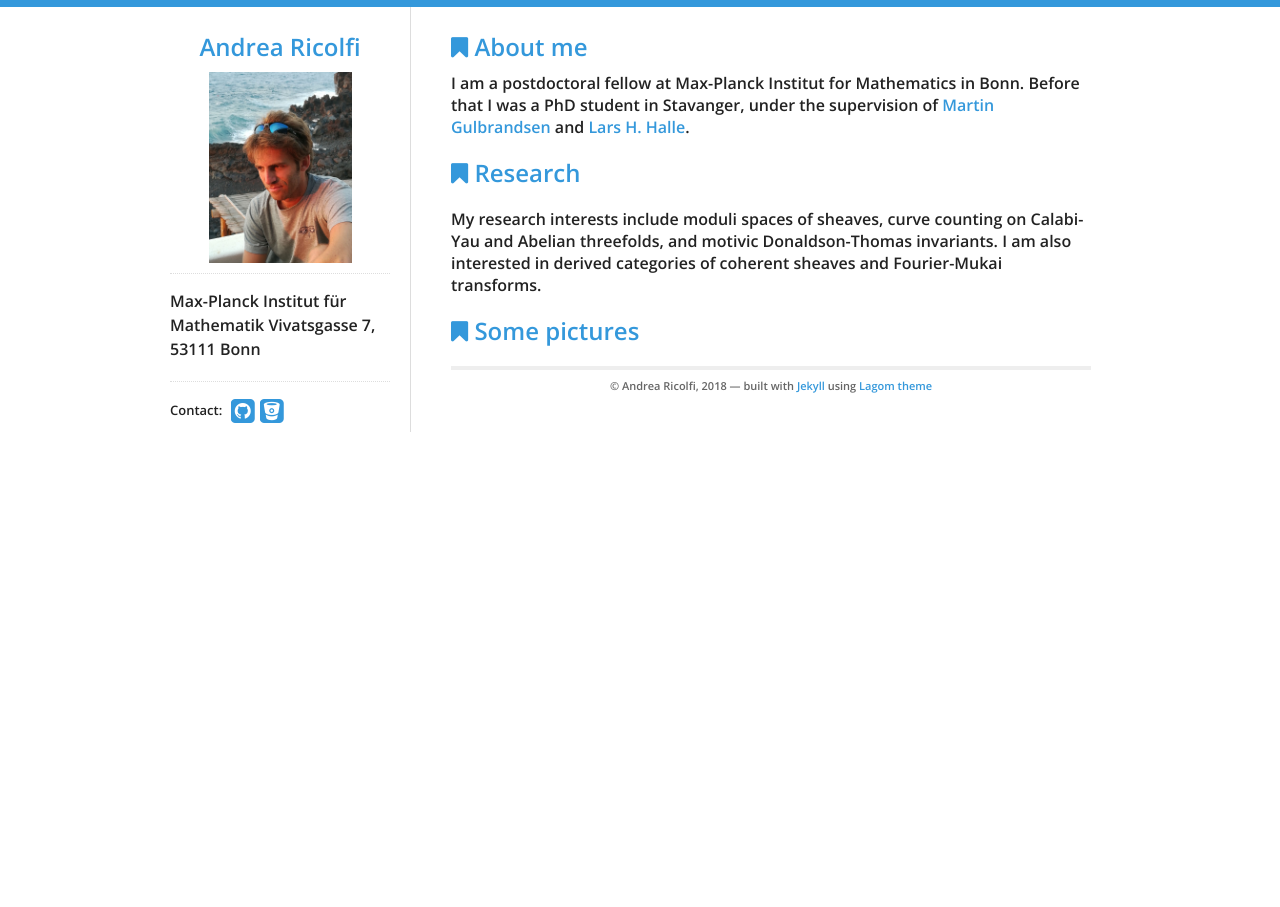
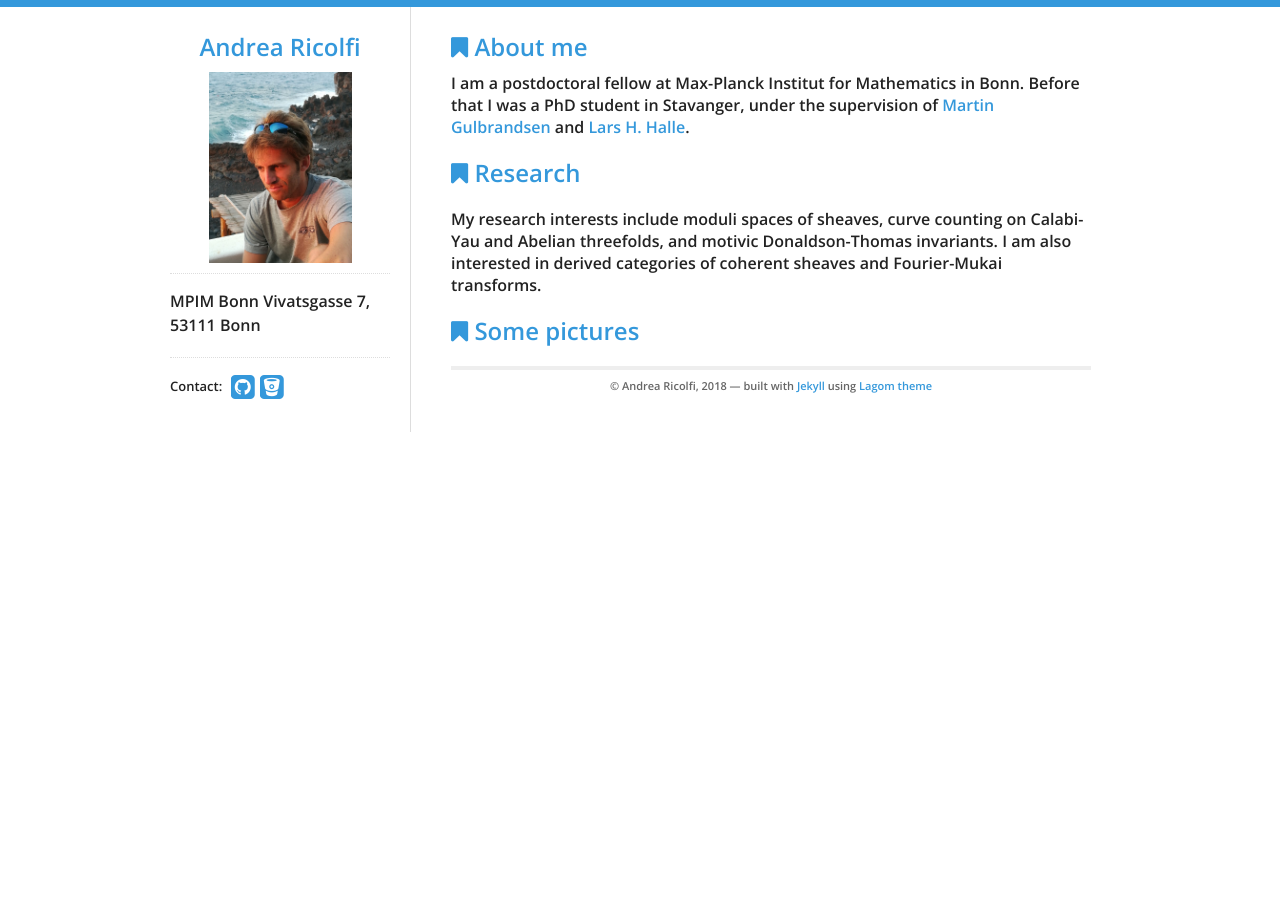
Before and after one commit to atricolfi/atricolfi.github.io, a Jekyll site: the page built from index.html, in a window 1280 px wide. Built offline with Jekyll 4.4.1, drawn with Linux system fonts in a browser that asks for light colours.

Commit message:
Update sidebar.html

```diff
--- a/_includes/sidebar.html
+++ b/_includes/sidebar.html
@@ -8,7 +8,8 @@
     {% endif %}
   </a>
   <div id="bio">
-    Max-Planck Institut für Mathematik
+    MPIM Bonn
+
     Vivatsgasse 7, 53111 Bonn
     <p>
     </p>
```
